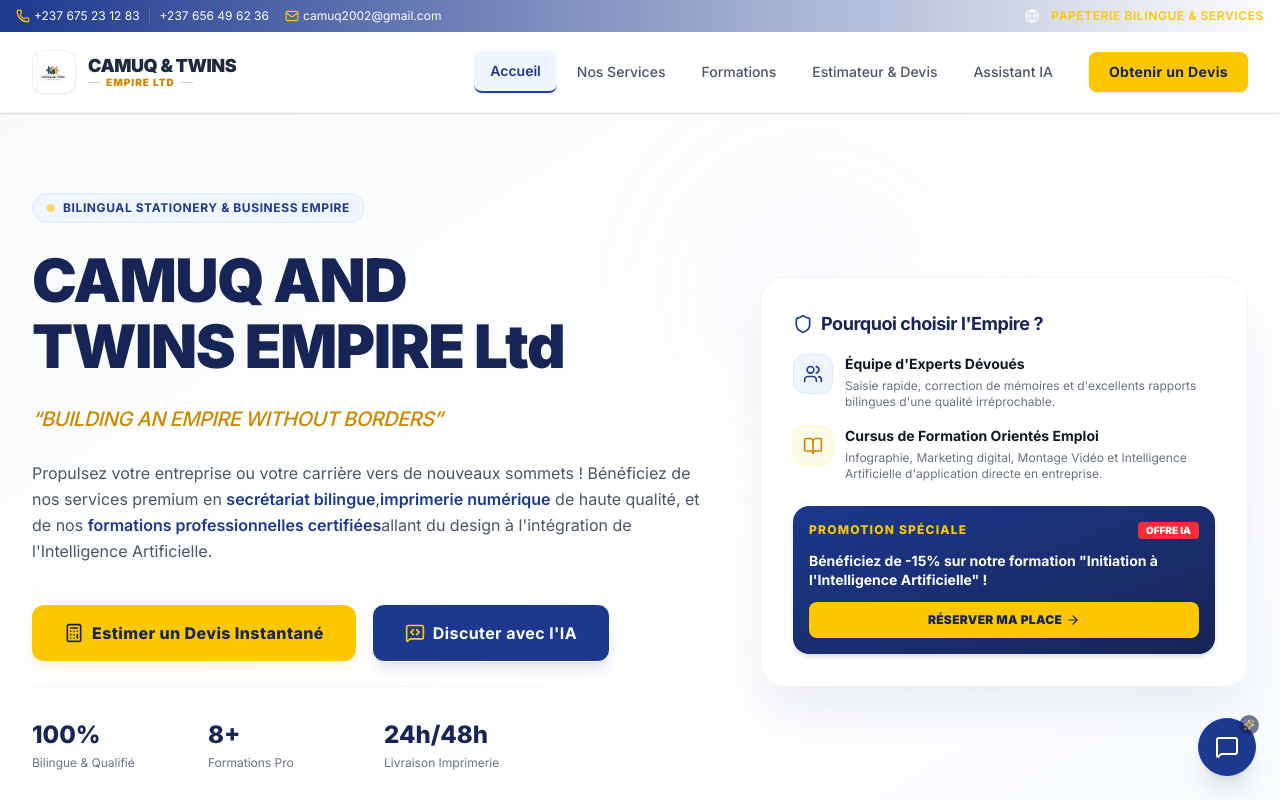
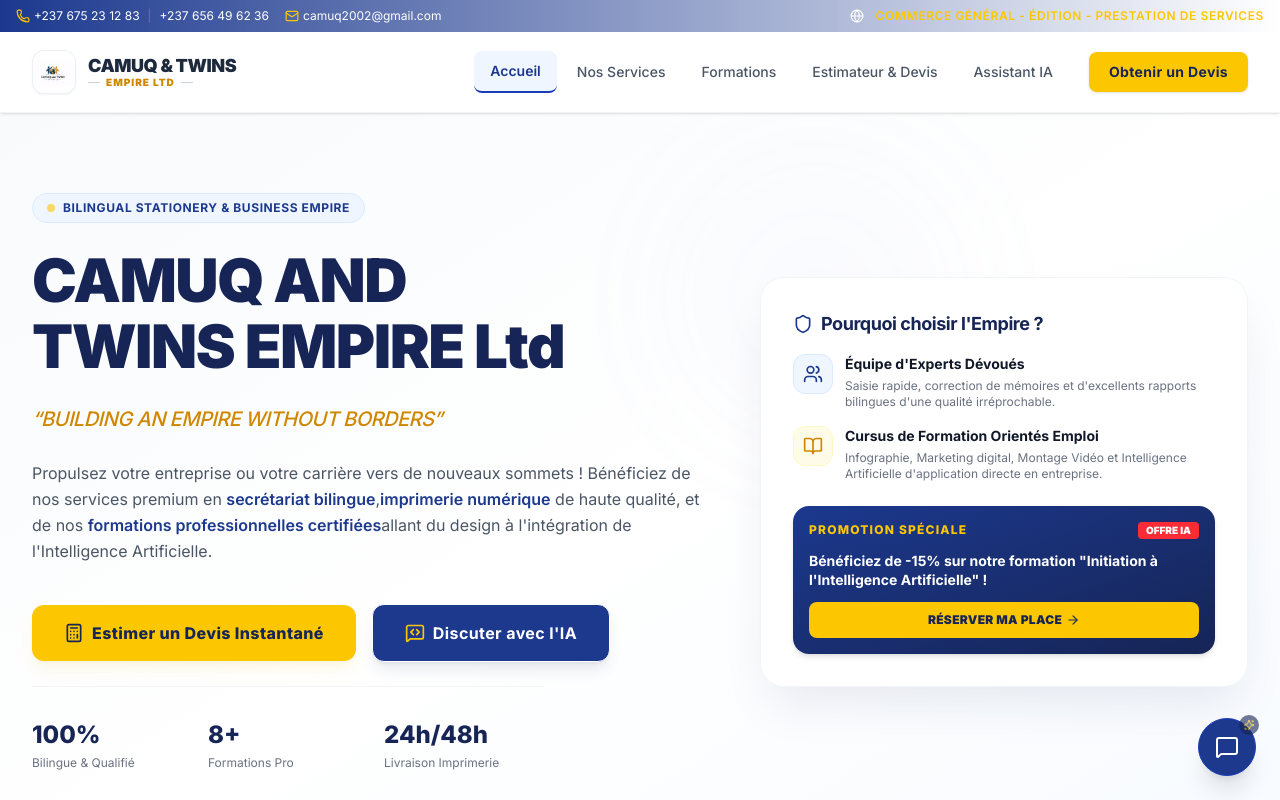
Before and after one commit to Romarichirsein/CAMUQ-TWINS, a React (Vite) app: page / in a window 1280 px wide. Shown: the top 800 px of the page. Built offline with nearby package versions, Linux system fonts and the light colour scheme.

Commit message:
style: update header pre-title text

```diff
--- a/src/components/Header.tsx
+++ b/src/components/Header.tsx
@@ -49,7 +49,7 @@
           </div>
           <div className="flex items-center gap-3 text-[10px] sm:text-xs font-semibold tracking-wider uppercase text-yellow-400">
             <Globe className="w-3.5 h-3.5 animate-spin-slow text-white" />
-            <span>Papeterie Bilingue & Services</span>
+            <span>Commerce Général - Édition - Prestation de services</span>
           </div>
         </div>
       </div>
```
